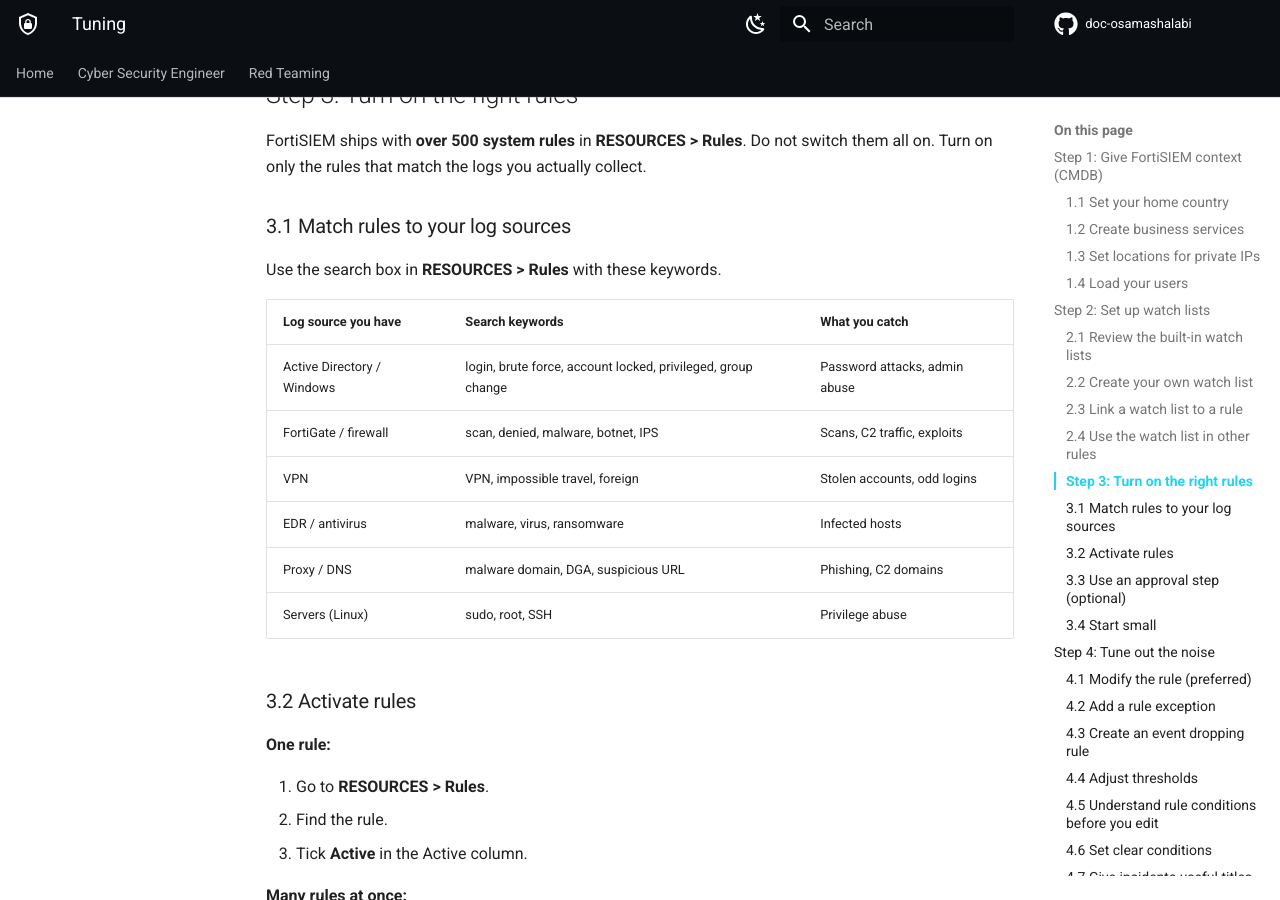
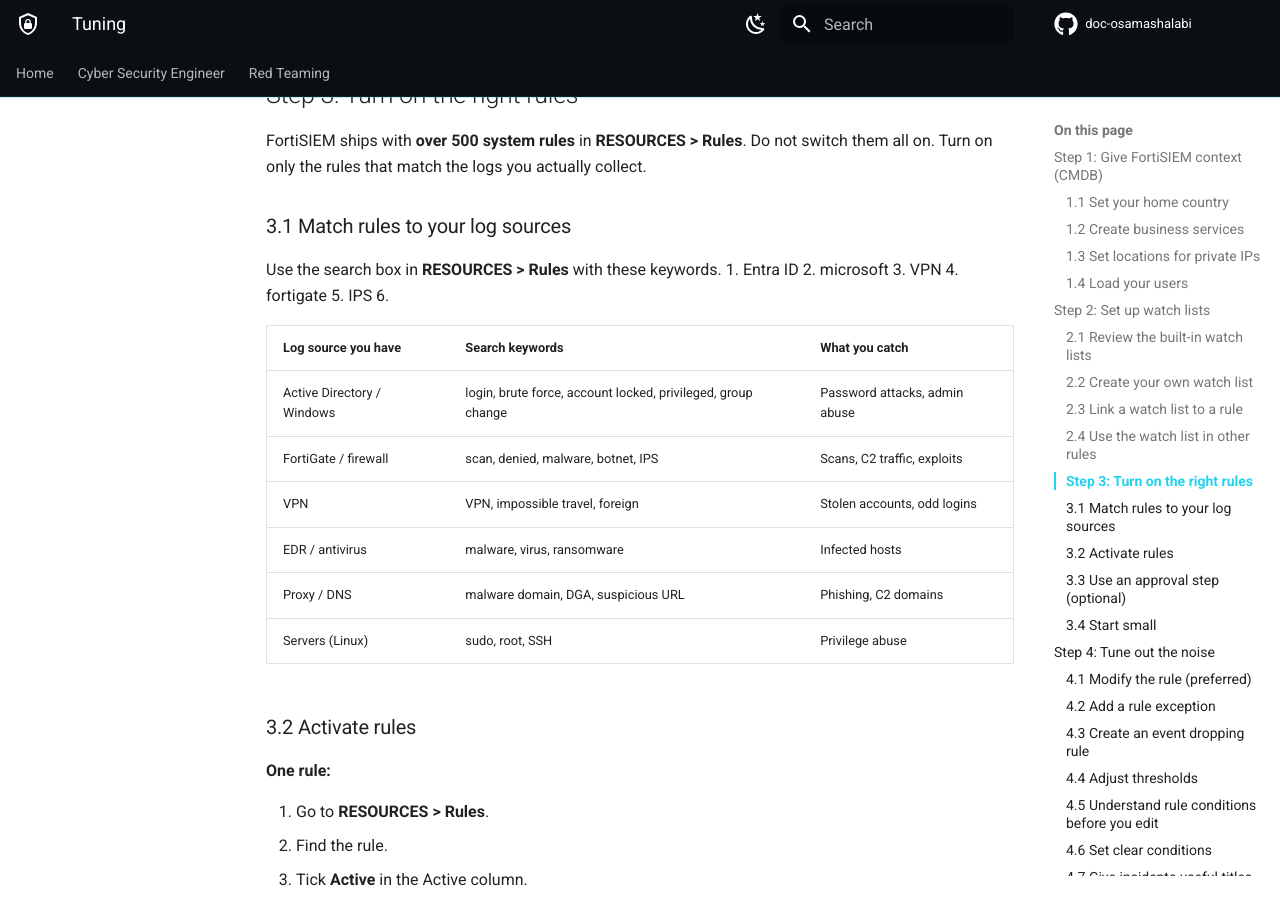
Before and after one commit to osamashalabi432-png/doc-osamashalabi, an MkDocs documentation site: the page built from docs/cyber-security-engineer/siem/fortisiem/Tuning/Tuning.md, in a window 1280 px wide and 900 px high, scrolled down 3152 px. Built offline with MkDocs 1.6.1 and Material for MkDocs 9.7.7, drawn with Linux system fonts in a browser that asks for light colours; comment, search, counter and statistics services are not loaded.

Commit message:
vault backup: 2026-10-12 09:44:34

```diff
--- a/docs/cyber-security-engineer/siem/fortisiem/Tuning/Tuning.md
+++ b/docs/cyber-security-engineer/siem/fortisiem/Tuning/Tuning.md
@@ -84,6 +84,12 @@ FortiSIEM ships with **over 500 system rules** in **RESOURCES > Rules**. Do not
 ### 3.1 Match rules to your log sources
 
 Use the search box in **RESOURCES > Rules** with these keywords.
+1. Entra ID
+2. microsoft
+3. VPN
+4. fortigate
+5. IPS
+6.
 
 | Log source you have        | Search keywords                                              | What you catch                |
 | -------------------------- | ------------------------------------------------------------ | ----------------------------- |
```
